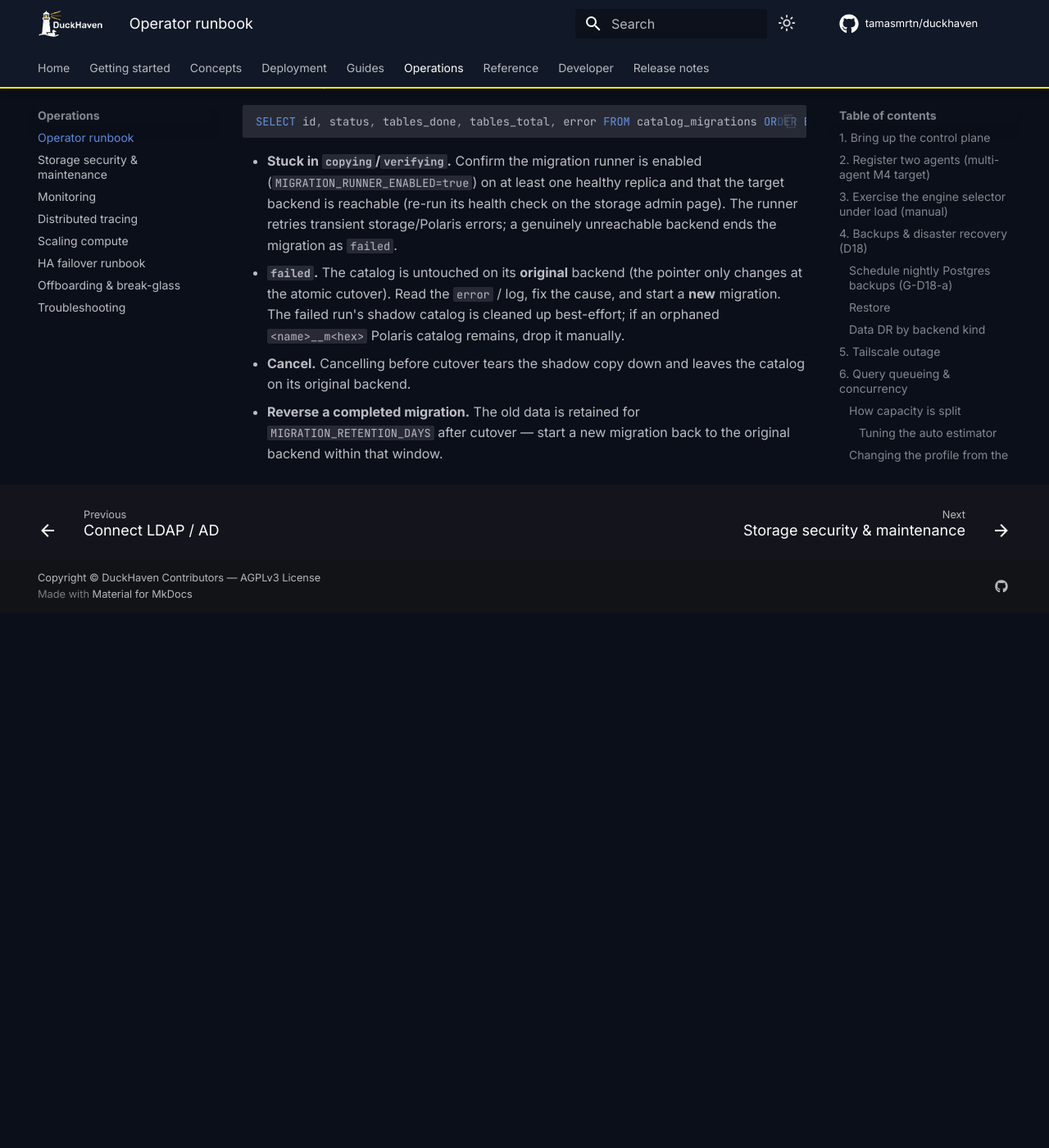
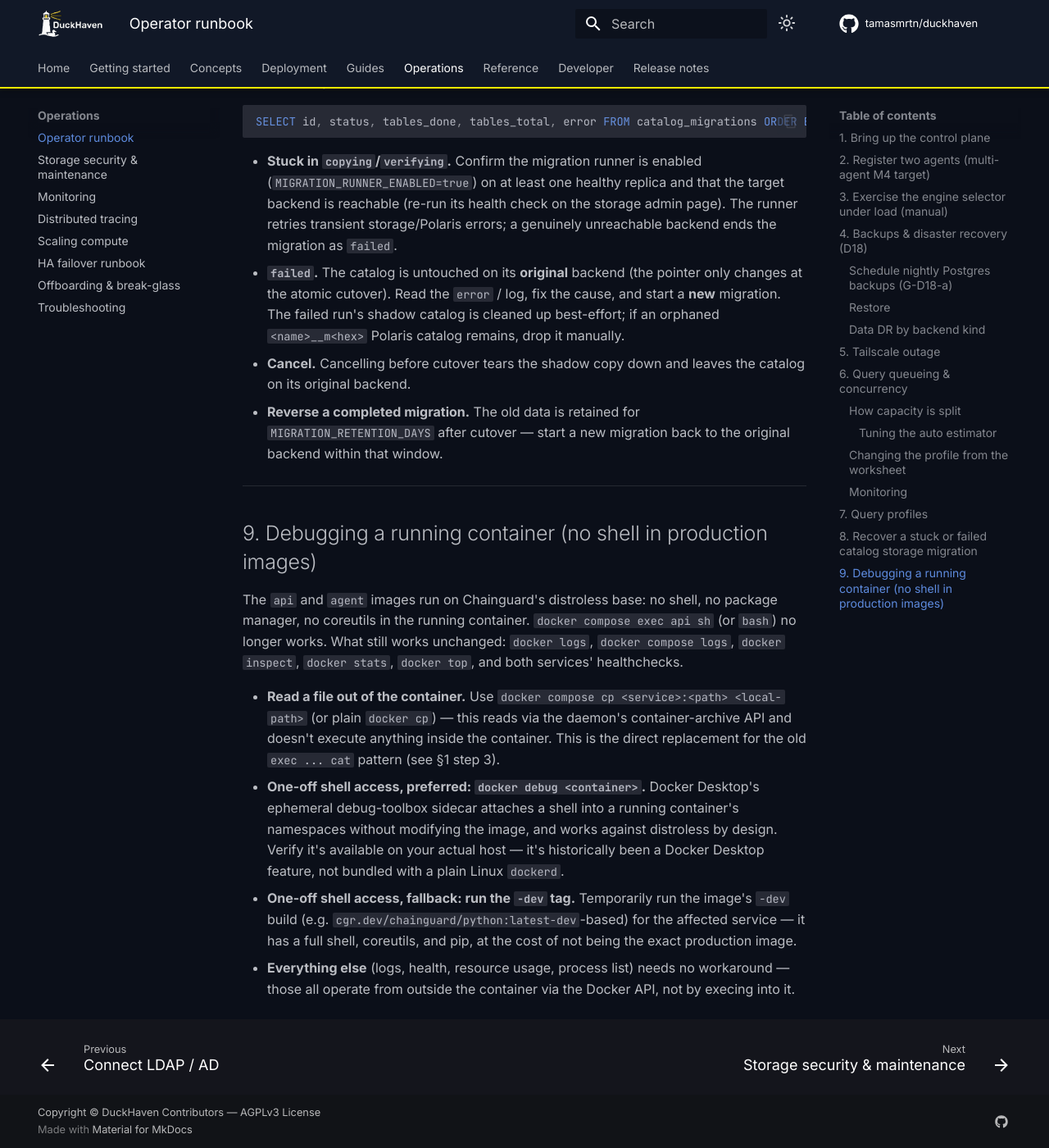
Before and after one commit to tamasmrtn/duckhaven, an MkDocs documentation site: the page built from docs/operations/runbook.md, in a window 1280 px wide and 1400 px high, scrolled down 6192 px. Shown: the whole window at 82% size. Built offline with MkDocs 1.6.1 and Material for MkDocs 9.7.7, drawn with Linux system fonts in a browser that asks for light colours; comment, search, counter and statistics services are not loaded; before the commit the page ends 6940 px from its top, so only the background shows below that; some of the changed text lies outside the part shown.

Commit message:
Fix setup-token retrieval for distroless images
docker compose exec ... cat execs a new process inside the container,
which no longer works without a shell/coreutils. Switched to
docker compose cp, which reads the file out via the daemon's
container-archive API instead — needs nothing running in the
container. Same fix applied everywhere this was documented.

Also documents the debugging workflow for a shell-less container
(docker debug, the -dev tag, docker cp) and the one-time UID chown
existing deployments need across this migration (the old images ran
as a dynamically-allocated user; the new ones run as a fixed 65532).

Excludes README.md from markdownlint: touching its setup-token line
exposed a pre-existing MD033 failure (an unrelated <video> embed) that
mdl has no way to suppress per-line, only per-file.

```diff
--- a/.pre-commit-config.yaml
+++ b/.pre-commit-config.yaml
@@ -21,7 +21,9 @@
       - id: markdownlint
         # The docs landing page is an MkDocs Material template page that relies
         # on inline HTML (grid cards) and YAML front matter; mdl can't parse it.
-        exclude: ^docs/index\.md$
+        # README.md embeds a <video> tag (MD033); mdl has no inline per-line
+        # suppression, only whole-file exclusion or a repo-wide rule disable.
+        exclude: ^(docs/index\.md|README\.md)$
 
   - repo: https://github.com/astral-sh/ruff-pre-commit
     rev: v0.15.13
--- a/docs/operations/runbook.md
+++ b/docs/operations/runbook.md
@@ -25,7 +25,7 @@
    `:v1.2` / `:v1` on git tags. Built for `linux/amd64` and `linux/arm64`.
 2. Start the stack: `make compose-up`. Migrations apply automatically.
 3. Read the one-shot setup token:
-   `docker compose -f deploy/docker-compose.yml exec api cat /var/duckhaven/setup_token`.
+   `docker compose -f deploy/docker-compose.yml cp api:/var/duckhaven/setup_token ./setup_token && cat ./setup_token`.
 4. Open `http://<host>:8000` and create the first admin from the setup
    screen using the token.
 5. The API listens on port `8000` on the Tailscale address only. There is no
@@ -267,3 +267,24 @@
 - **Cancel.** Cancelling before cutover tears the shadow copy down and leaves the catalog on its original backend.
 - **Reverse a completed migration.** The old data is retained for `MIGRATION_RETENTION_DAYS` after cutover — start a new
   migration back to the original backend within that window.
+
+---
+
+## 9. Debugging a running container (no shell in production images)
+
+The `api` and `agent` images run on Chainguard's distroless base: no shell, no package manager, no coreutils in the
+running container. `docker compose exec api sh` (or `bash`) no longer works. What still works unchanged: `docker logs`,
+`docker compose logs`, `docker inspect`, `docker stats`, `docker top`, and both services' healthchecks.
+
+- **Read a file out of the container.** Use `docker compose cp <service>:<path> <local-path>` (or plain `docker cp`) —
+  this reads via the daemon's container-archive API and doesn't execute anything inside the container. This is the
+  direct replacement for the old `exec ... cat` pattern (see §1 step 3).
+- **One-off shell access, preferred: `docker debug <container>`.** Docker Desktop's ephemeral debug-toolbox sidecar
+  attaches a shell into a running container's namespaces without modifying the image, and works against distroless by
+  design. Verify it's available on your actual host — it's historically been a Docker Desktop feature, not bundled
+  with a plain Linux `dockerd`.
+- **One-off shell access, fallback: run the `-dev` tag.** Temporarily run the image's `-dev` build (e.g.
+  `cgr.dev/chainguard/python:latest-dev`-based) for the affected service — it has a full shell, coreutils, and pip, at
+  the cost of not being the exact production image.
+- **Everything else** (logs, health, resource usage, process list) needs no workaround — those all operate from
+  outside the container via the Docker API, not by execing into it.
```
Also changed, not shown: README.md (+1 -1 lines), docs/deployment/updating.md (+22 -0 lines), docs/developer/development.md (+6 -1 lines), docs/getting-started/installation.md (+1 -1 lines), docs/getting-started/quickstart.md (+1 -1 lines), 1 other file.
